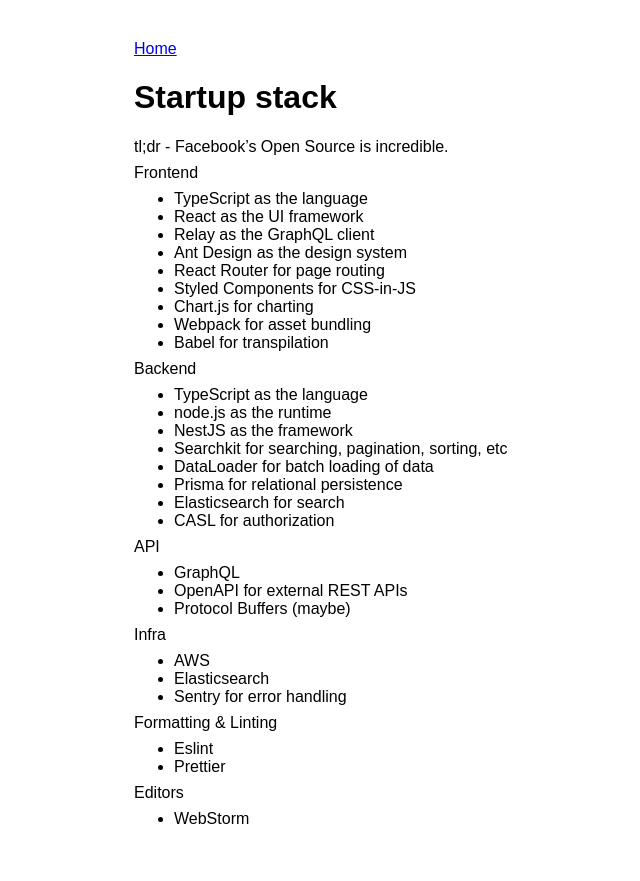
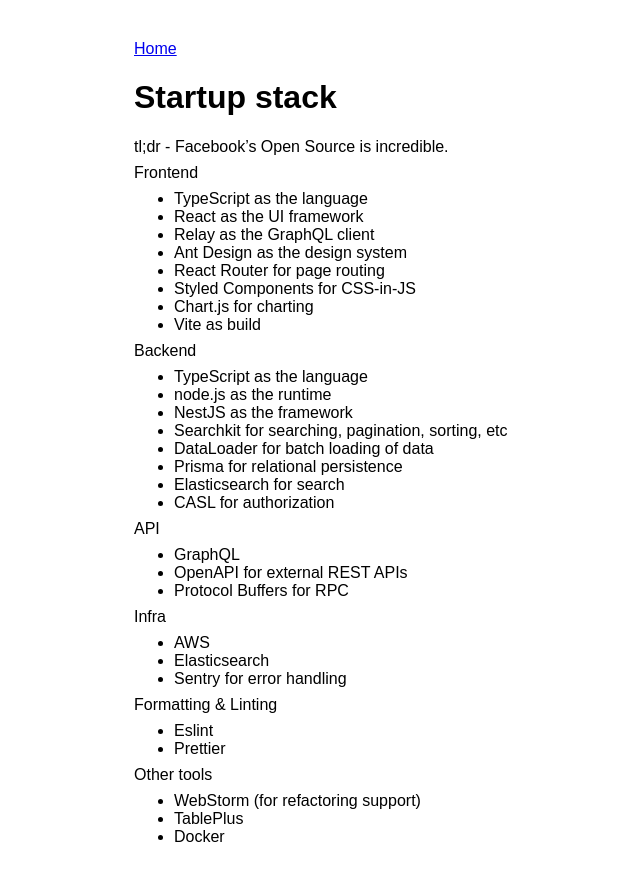
Before and after one commit to maxh/maxheinritz.com, a Jekyll site: the page built from _notes/startup-stack.md, in a window 1280 px wide. Shown: the top 881 px of the page, without its empty margins (6-646 px from the left). Built offline with Jekyll 4.4.1, drawn with Linux system fonts in a browser that asks for light colours.

Commit message:
startup stack

```diff
--- a/_notes/startup-stack.md
+++ b/_notes/startup-stack.md
@@ -15,8 +15,7 @@
 - React Router for page routing
 - Styled Components for CSS-in-JS
 - Chart.js for charting
-- Webpack for asset bundling
-- Babel for transpilation
+- Vite as build
 
 Backend
 
@@ -33,7 +32,7 @@
 
 - GraphQL
 - OpenAPI for external REST APIs
-- Protocol Buffers (maybe)
+- Protocol Buffers for RPC
 
 Infra
 
@@ -46,6 +45,8 @@
 - Eslint
 - Prettier
 
-Editors
+Other tools
 
-- WebStorm
+- WebStorm (for refactoring support)
+- TablePlus
+- Docker
```
